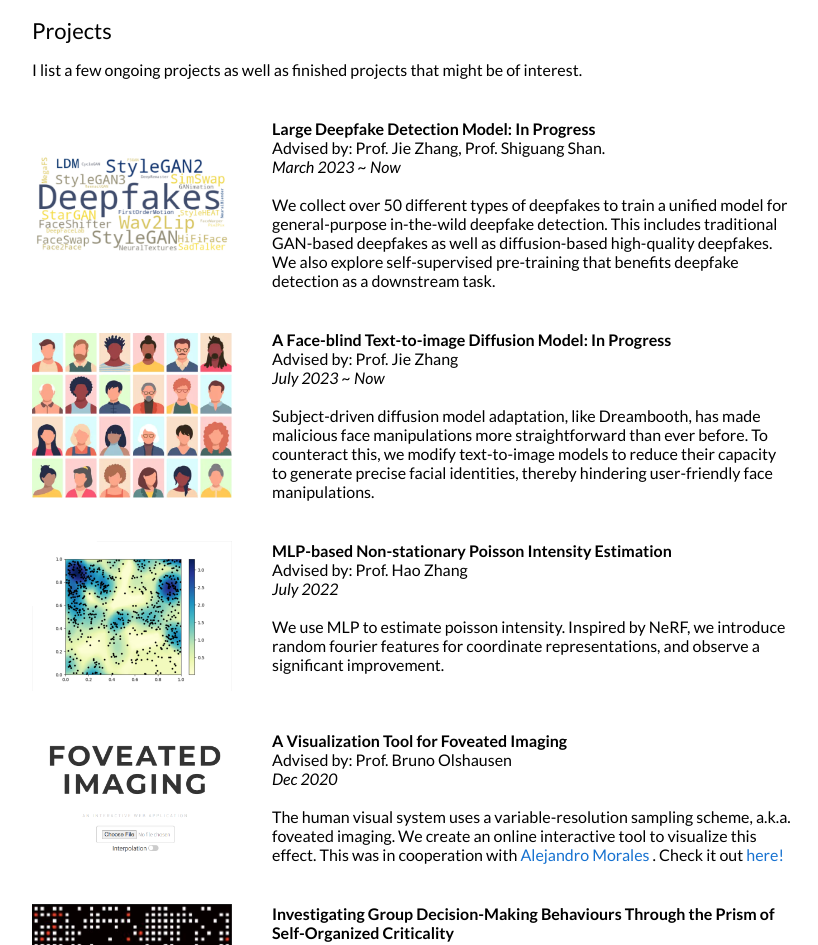
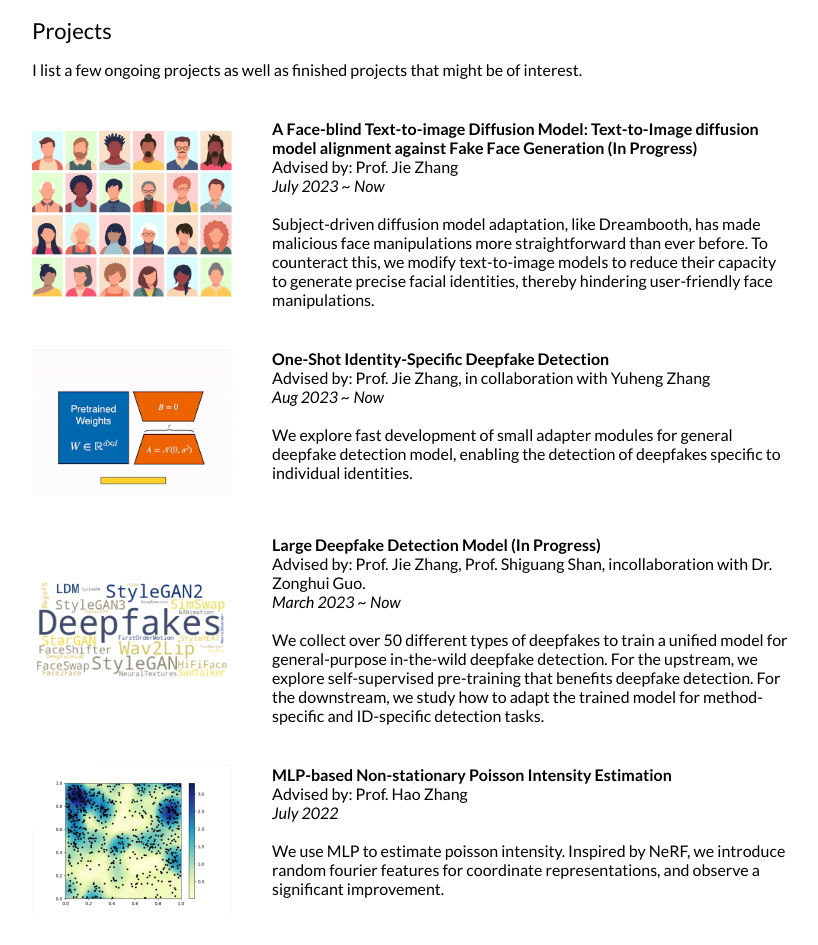
Before and after one commit to shiliang26/shiliang26.github.io, a plain HTML site: page index.html in a window 1280 px wide. Shown: the part 934-1879 px from the top of the page, without its empty margins (228-1046 px from the left). Drawn offline with Linux system fonts and the light colour scheme.

Commit message:
Updates 2023.10

```diff
--- a/index.html
+++ b/index.html
@@ -199,22 +199,6 @@
 
         <table width="100%" align="center" border="0" cellspacing="0" cellpadding="20">
 
-          <tr>
-            <td width="25%" id="deepfake-img"></td>
-            <td valign="top" width="75%" id="deepfake-txt"></td>
-          </tr>
-          <script type="text/javascript">
-            createSimpleElement(
-              id = "deepfake", {
-              title: "Large Deepfake Detection Model: In Progress",
-              paper_url: null,
-              authors: 'Advised by: Prof. Jie Zhang, Prof. Shiguang Shan.',
-              time: "March 2023 ~ Now",
-              image: 'figures/deepfake.png',
-              others: "We collect over 50 different types of deepfakes to train a unified model for general-purpose in-the-wild deepfake detection. This includes traditional GAN-based deepfakes as well as diffusion-based high-quality deepfakes. We also explore self-supervised pre-training that benefits deepfake detection as a downstream task."
-            });
-          </script>
-
 
           <tr>
             <td width="25%" id="faceblind-img"></td>
@@ -223,7 +207,7 @@
           <script type="text/javascript">
             createSimpleElement(
               id = "faceblind", {
-              title: "A Face-blind Text-to-image Diffusion Model: In Progress",
+              title: "A Face-blind Text-to-image Diffusion Model: Text-to-Image diffusion model alignment against Fake Face Generation (In Progress)",
               paper_url: null,
               authors: 'Advised by: Prof. Jie Zhang',
               time: "July 2023 ~ Now",
@@ -232,7 +216,6 @@
             });
           </script>
 
-          <!--
           <tr>
             <td width="25%" id="id-specific-img"></td>
             <td valign="top" width="75%" id="id-specific-txt"></td>
@@ -240,15 +223,31 @@
           <script type="text/javascript">
             createSimpleElement(
               id = "id-specific", {
-              title: "Identity-Specific Deepfake Detection",
+              title: "One-Shot Identity-Specific Deepfake Detection",
               paper_url: null,
-              authors: 'Advised by: Prof. Jie Zhang',
+              authors: 'Advised by: Prof. Jie Zhang, in collaboration with Yuheng Zhang',
               time: "Aug 2023 ~ Now",
-              image: 'figures/adapter.png',
-              others: "We explore the integration of small adapter modules with a general deepfake detection model, enabling the detection of deepfakes specific to individual identities while maintaining overall model efficiency."
+              image: 'figures/lora.png',
+              others: "We explore fast development of small adapter modules for general deepfake detection model, enabling the detection of deepfakes specific to individual identities."
             });
           </script>
-        -->
+
+
+          <tr>
+            <td width="25%" id="deepfake-img"></td>
+            <td valign="top" width="75%" id="deepfake-txt"></td>
+          </tr>
+          <script type="text/javascript">
+            createSimpleElement(
+              id = "deepfake", {
+              title: "Large Deepfake Detection Model (In Progress)",
+              paper_url: null,
+              authors: 'Advised by: Prof. Jie Zhang, Prof. Shiguang Shan, incollaboration with Dr. Zonghui Guo.',
+              time: "March 2023 ~ Now",
+              image: 'figures/deepfake.png',
+              others: "We collect over 50 different types of deepfakes to train a unified model for general-purpose in-the-wild deepfake detection. For the upstream, we explore self-supervised pre-training that benefits deepfake detection. For the downstream, we study how to adapt the trained model for method-specific and ID-specific detection tasks."
+            });
+          </script>
 
           <tr>
             <td width="25%" id="poisson-img"></td>
```
Also changed, not shown: figures/lora.png (added), profile.jpg, profile0.jpg (added), 1 other file.
